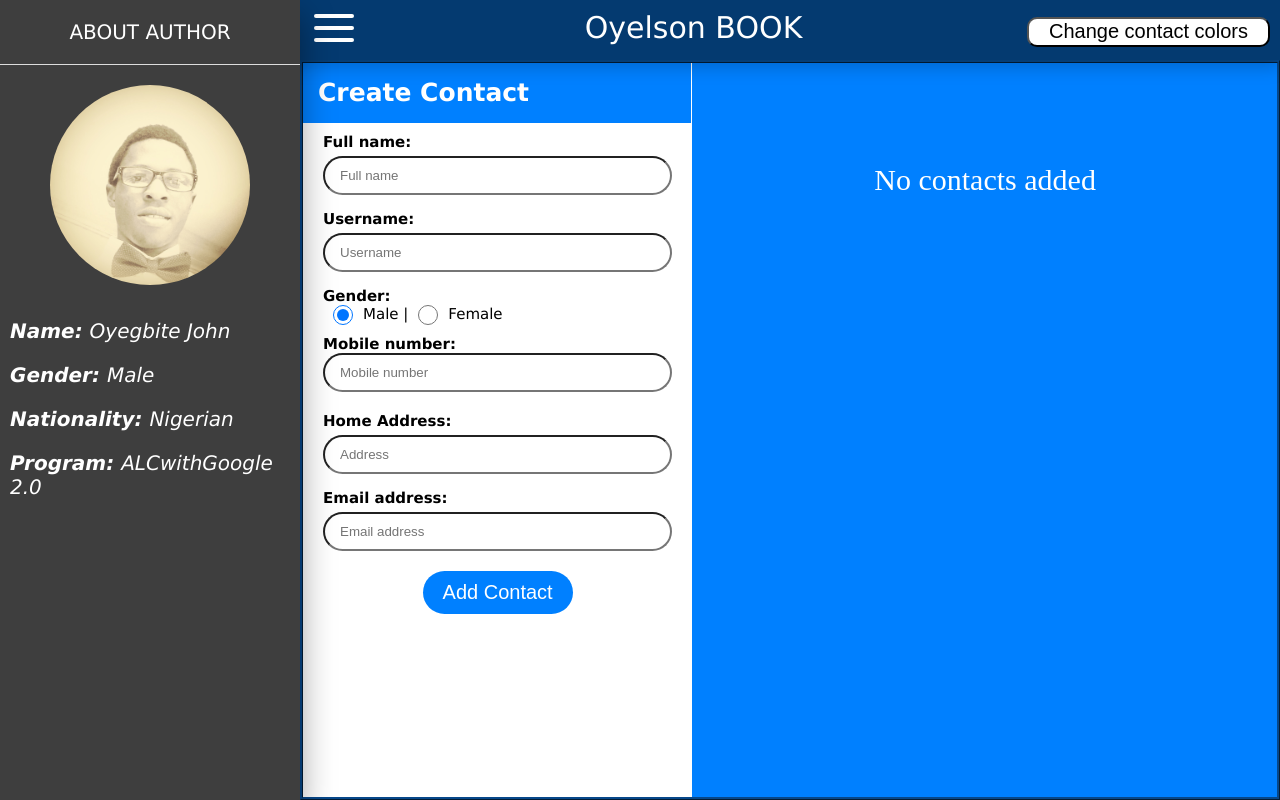
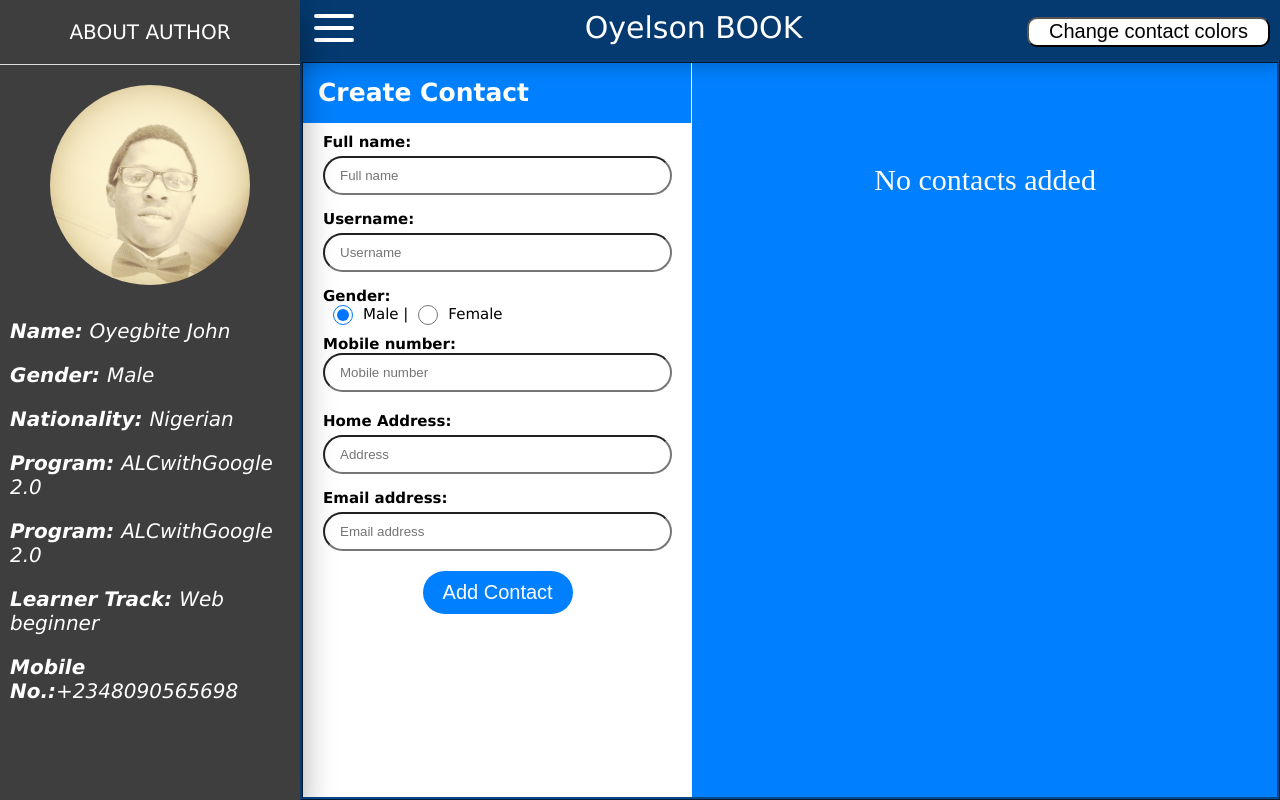
Before and after one commit to Oyelson/ALCwithGoogle-2.0, a plain HTML site: page Address_Book/index.html in a window 1280 px wide. Both pictures are taken after a click on the element 35 px from the left and 30 px from the top of the page. Drawn offline with Linux system fonts and the light colour scheme.

Commit message:
Update index.html

```diff
--- a/Address_Book/index.html
+++ b/Address_Book/index.html
@@ -36,6 +36,9 @@
                 <p class="author-text">Gender: <span class="author-span">Male</span></p>
                 <p class="author-text">Nationality: <span class="author-span">Nigerian</span></p>
                 <p class="author-text">Program: <span class="author-span">ALCwithGoogle 2.0</span></p>
+                <p class="author-text">Program: <span class="author-span">ALCwithGoogle 2.0</span></p>
+                <p class="author-text">Learner Track: <span class="author-span">Web beginner</span></p>
+                <p class="author-text">Mobile No.:<span class="author-span">+2348090565698</span></p>
             </div>
         </div>
         <div class="sections flex-row-center">
```
